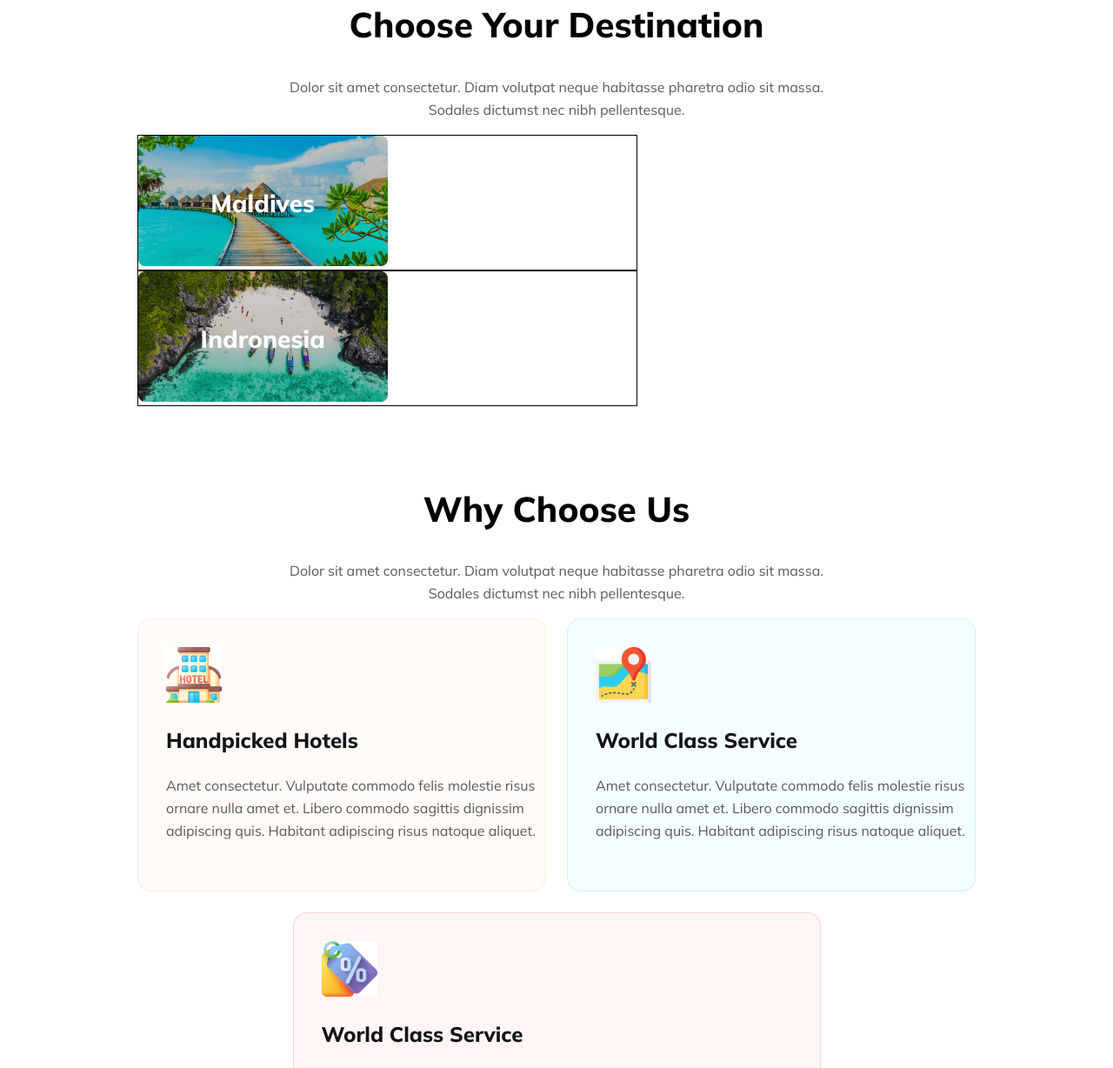
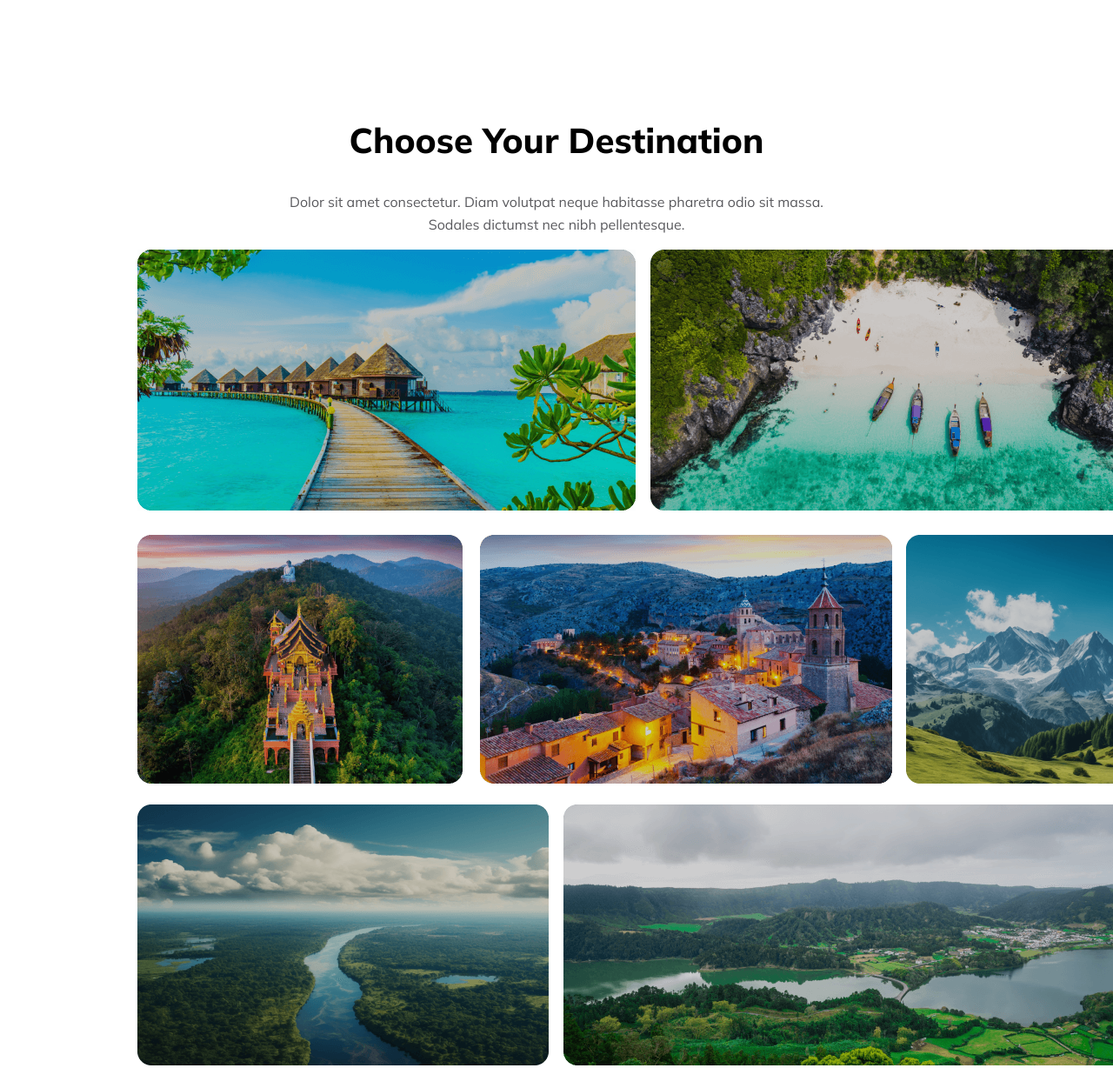
Before and after one commit to monir806/B9assigment02, a plain HTML site: page index.html in a window 1280 px wide. Shown: the part 1554-2782 px from the top of the page at 87% size. Drawn offline with Linux system fonts and the light colour scheme.

Commit message:
complete the layout section

```diff
--- a/B9A02.css
+++ b/B9A02.css
@@ -2,6 +2,8 @@
 * {
     font-family: Mulish;
 }
+
+
 /* primary color section */
 
 .primary-color-yellow {
@@ -19,6 +21,8 @@
     line-height: 26px;
     /* 162.5% */
 }
+
+
 /* header section */
 
 .navbar {
@@ -54,7 +58,7 @@
 }
 
 .banner {
-        /* height: 500px; */
+    height: 500px;
     width: 100%;
     background-image: url(Images/bg1.png);
     background-repeat: no-repeat;
@@ -137,6 +141,8 @@
 .info li {
     gap: 10px;
 }
+
+
 /* main section */
 
 .chose {
@@ -149,22 +155,29 @@
     font-weight: 800;
 }
 
-    .container {
-        position: relative;
-        color: white;
-        border: 1px solid black;
-        width: 573px;
+.Destination-1 {
+    display: grid;
+    grid-template-columns: 570px 570px;
+    gap: 20px;
+    margin-bottom: 24px;
 }
 
-    .centered {
-        position: absolute;
-        color: black;
-        top: 50%;
-        left: 25%;
-        transform: translate(-50%, -50%);
-        color: #FFF;
-        font-size: 28px;
-        font-weight: 800;
+.Destination-2 {
+    display: grid;
+    grid-template-columns: 374px 470px 280px;
+    gap: 20px;
+    margin-bottom: 24px;
+}
+
+.Destination-3 {
+    display: grid;
+    grid-template-columns: 470px 680px;
+    gap: 20px;
+}
+
+.main {
+    display: grid;
+    grid-template-columns: repeat(0, 1fr);
 }
 
 .import-1 {
@@ -289,6 +302,8 @@
     position: relative;
     top: -160px;
 }
+
+
 /* footer section */
 
 footer {
@@ -310,18 +325,12 @@
     width: 872px;
     height: 1px;
 }
+
+
 /* responsive part */
 
 @media screen and (max-width: 600px) {
-        .navbar {
-            flex-direction: column;
+    * {
+        margin: 0px 20px;
     }
-        .nav-option {
-            flex-direction: column;
 }
-        .select-info {
-            flex-direction: column;
-            width: 3.25rem;
-        }
-        .banner {}
-    }
--- a/index.html
+++ b/index.html
@@ -65,15 +65,28 @@
                 <h1>Choose Your Destination</h1>
                 <p class="primary-text"> Dolor sit amet consectetur. Diam volutpat neque habitasse pharetra odio sit massa. <br> Sodales dictumst nec nibh pellentesque.</p>
             </div>
-            <div class="mi-country">
-                <div class="container">
-                    <img src="Images/Rectangle 5.png" alt="" style="" width="50%">
-                    <div class="centered">Maldives</div>
+            <div class="main">
+                <div class="Destination-1">
+
+                    <div>
+                        <!-- <div class="centered">Maldives</div> -->
+                        <img src="Images/Rectangle 5.png" alt="">
+                    </div>
+                    <img src="Images/indronesia.png" alt="">
+                    <!-- <p class="centered">Indronesia</p> -->
                 </div>
-                <div class="container">
-                    <img src="Images/indronesia.png" alt="" width="50%">
-                    <div class="centered">Indronesia</div>
+                <div class="Destination-2">
+                    <img src="Images/srilanka.png" alt="">
+
+                    <img src="Images/north.png" alt="">
+                    <img src="Images/kasmir.png" alt="">
                 </div>
+                <div class="Destination-3">
+                    <img src="Images/bangladesh.png" alt="">
+                    <img src="Images/bandorban.png" alt="">
+
+                </div>
+
             </div>
         </section>
         <br><br><br>
```
Lines whose indentation alone changed are shown as unchanged.
